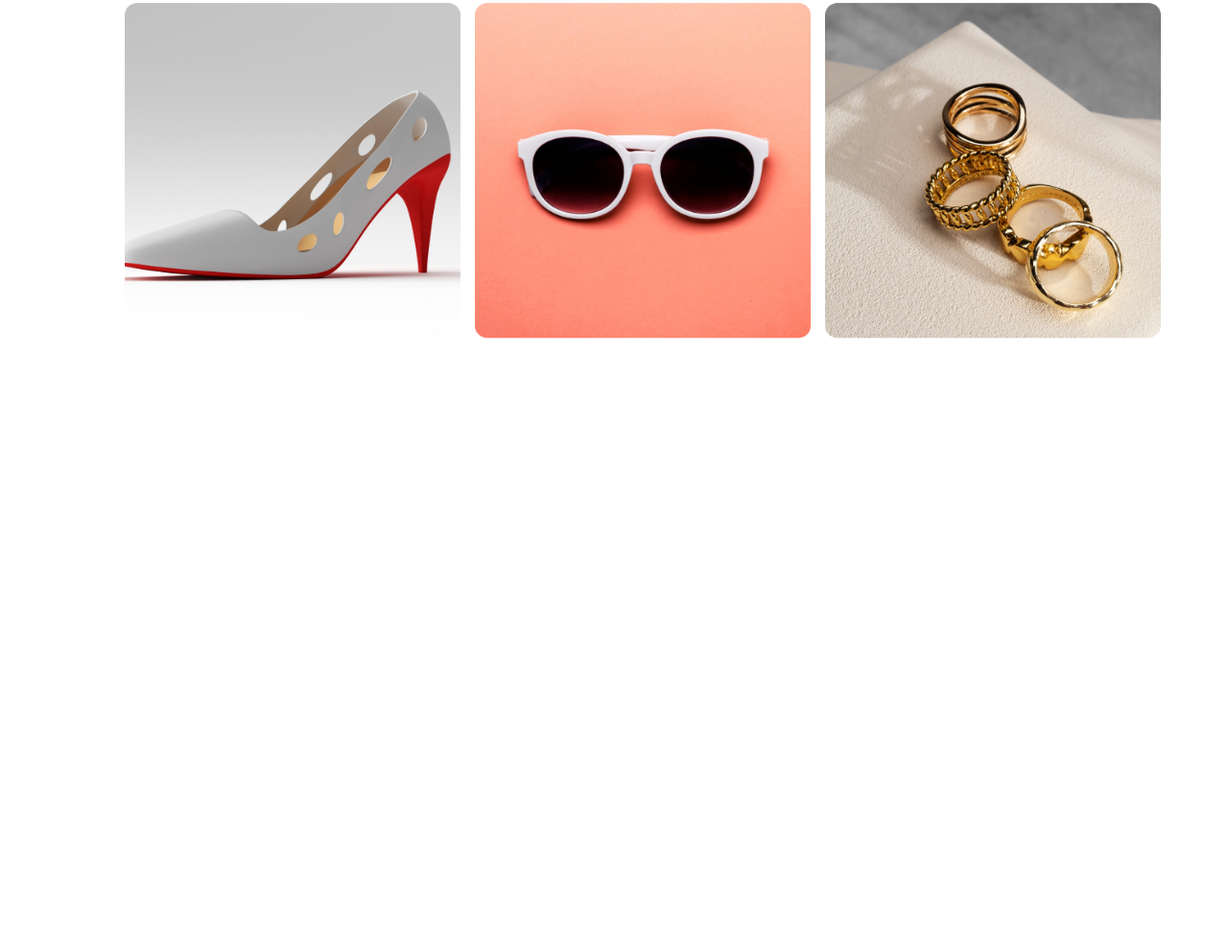
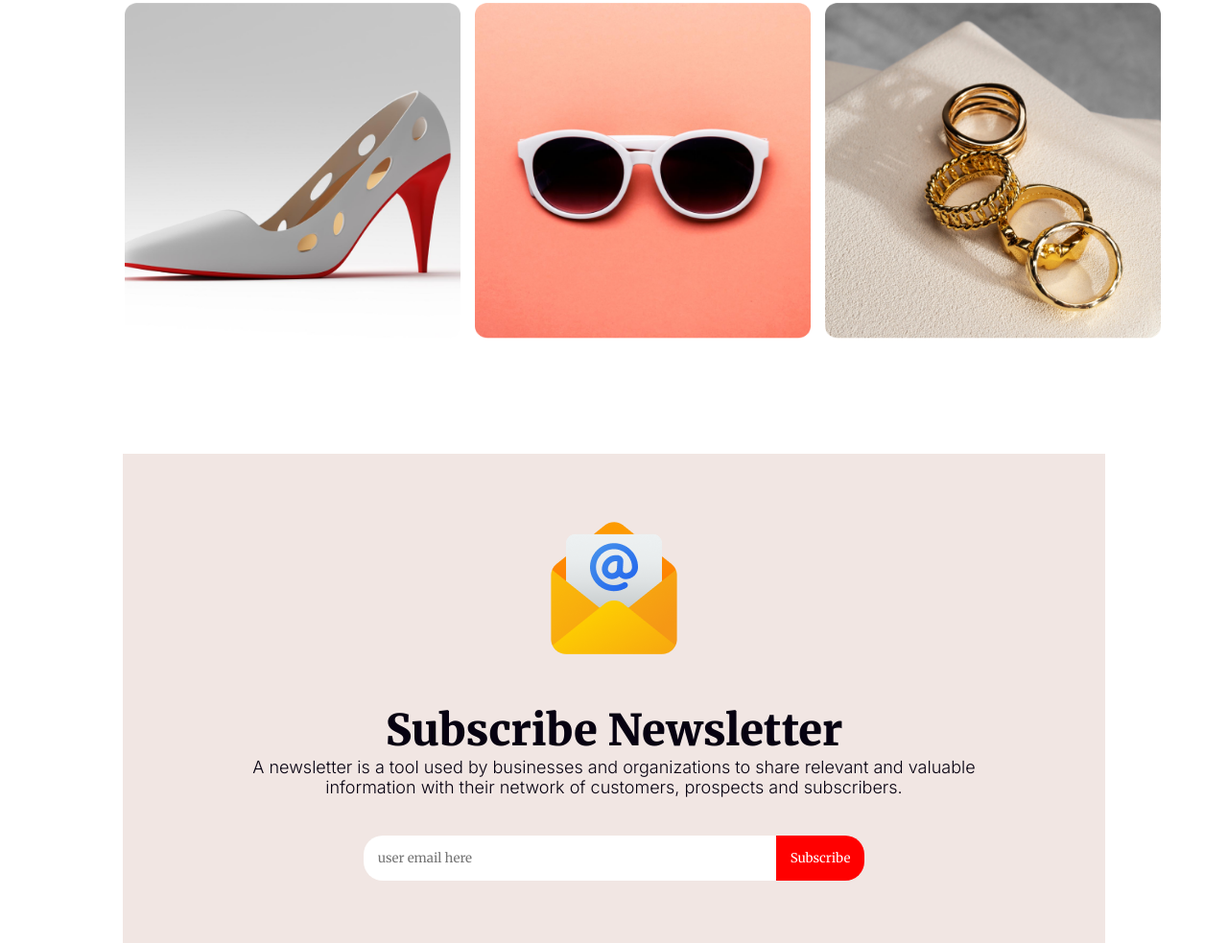
Before and after one commit to devsafi/new-year-celebration, a plain HTML site: page index.html in a window 1280 px wide. Shown: the part 3798-4781 px from the top of the page at 96% size. Before the commit the page ends 4151 px from the top, so only its background shows below. Drawn offline with Linux system fonts and the light colour scheme.

Commit message:
newsletter section added

```diff
--- a/index.html
+++ b/index.html
@@ -97,16 +97,35 @@
         <div class="portfolio-text">
           <p>THE BEST GIFTS</p>
           <h2>Our Awesome Portfolio</h2>
-          <p class="portfolio-description">Dolor sit amet consectetur. Consequat eget consectetur maecenas sed molestie malesuada. Ipsum sed sodales risus ut pellentesque vel euismod. </p>
+          <p class="portfolio-description">
+            Dolor sit amet consectetur. Consequat eget consectetur maecenas sed
+            molestie malesuada. Ipsum sed sodales risus ut pellentesque vel
+            euismod.
+          </p>
         </div>
         <div></div>
         <div class="portfolio-img">
-          <img src="resources/Rectangle 3.png" alt="bag">
-          <img src="resources/Rectangle 4.png" alt="bag">
-          <img src="resources/Rectangle 5.png" alt="shoe">
-          <img src="resources/Rectangle 6.png" alt="shoe">
-          <img src="resources/Rectangle 7.png" alt="glass">
-          <img src="resources/Rectangle 8.png" alt="ring">
+          <img src="resources/Rectangle 3.png" alt="bag" />
+          <img src="resources/Rectangle 4.png" alt="bag" />
+          <img src="resources/Rectangle 5.png" alt="shoe" />
+          <img src="resources/Rectangle 6.png" alt="shoe" />
+          <img src="resources/Rectangle 7.png" alt="glass" />
+          <img src="resources/Rectangle 8.png" alt="ring" />
+        </div>
+      </section>
+      <section class="container">
+        <div class="newsletter">
+          <div class="newsletter-img">
+            <img src="resources/Group 61.png" alt="fax">
+          </div>
+          <div class="newsletter-text">
+            <h2>Subscribe Newsletter</h2>
+            <p>A newsletter is a tool used by businesses and organizations to share relevant and valuable information with their network of customers, prospects and subscribers. </p>
+          </div>
+          <div class="newsletter-button">
+            <input type="email" placeholder="user email here">
+            <button class="primary-button">Subscribe</button>
+          </div>
         </div>
       </section>
     </main>
--- a/styles/style.css
+++ b/styles/style.css
@@ -227,24 +227,25 @@ section .best-offer-img2 {
 
 /* best offer section end */
 
-section .portfolio{
+/* portfolio section start */
 
+section .portfolio {
 }
 
-section .portfolio-text{
+section .portfolio-text {
   margin-top: 120px;
   width: 50%;
   margin-left: 130px;
 }
-section .portfolio-text p{
-  color: #F00;
+section .portfolio-text p {
+  color: #f00;
   font-family: Inter;
   font-size: 20px;
   font-weight: 400;
   margin-bottom: 13px;
 }
 
-section .portfolio-text h2{
+section .portfolio-text h2 {
   color: #070211;
   font-family: Merriweather;
   font-size: 45px;
@@ -253,13 +254,13 @@ text-transform: capitalize;
   margin-bottom: 20;
 }
 
-section .portfolio-text .portfolio-description{
-  color: rgba(7, 2, 17, 0.60);
+section .portfolio-text .portfolio-description {
+  color: rgba(7, 2, 17, 0.6);
   font-family: Inter;
   font-size: 15px;
   font-weight: 300;
 }
-.portfolio-img{
+.portfolio-img {
   margin-top: 45px;
   flex-wrap: wrap;
   display: flex;
@@ -267,7 +268,65 @@ font-weight: 300;
   margin-left: 130px;
 }
 
-section .portfolio-img img{
+section .portfolio-img img {
   width: 350px;
   height: 350px;
 }
+
+/* portfolio section end */
+
+section .newsletter{
+  margin-top: 120px;
+  text-align: center;
+  background-color: rgb(241, 230, 227);
+  padding-top: 65px;
+  padding-bottom: 65px;
+}
+
+section .newsletter .newsletter-img{
+  margin-bottom: 40px;
+}
+
+section .newsletter .newsletter-text h2{
+  color: #070211;
+font-family: Merriweather;
+font-size: 45px;
+font-weight: 800;
+}
+
+section .newsletter .newsletter-text p{
+  padding: 0 122px;
+  color: #070211;
+font-family: Inter;
+font-size: 18px;
+font-weight: 300;
+}
+section .newsletter .newsletter-button{
+  margin-top: 40px;
+  display: flex;
+  gap: 0;
+  justify-content: center;
+  align-items: center;
+}
+
+section .newsletter .newsletter-button input{
+  padding: 15px;
+  width: 400px;
+  border: none;
+  border-top-left-radius: 20px;
+  border-bottom-left-radius: 20px;
+}
+
+section .newsletter .newsletter-button input[placeholder]{
+  color: rgba(7, 2, 17, 0.30);
+}
+
+section .newsletter .newsletter-button button{
+  padding: 15px;
+  background-color: #f00;
+  color: #fff;
+  border: none;
+  border-top-right-radius: 20px;
+  border-bottom-right-radius: 20px;
+  cursor: pointer;
+}
```
Lines whose indentation alone changed are shown as unchanged.
